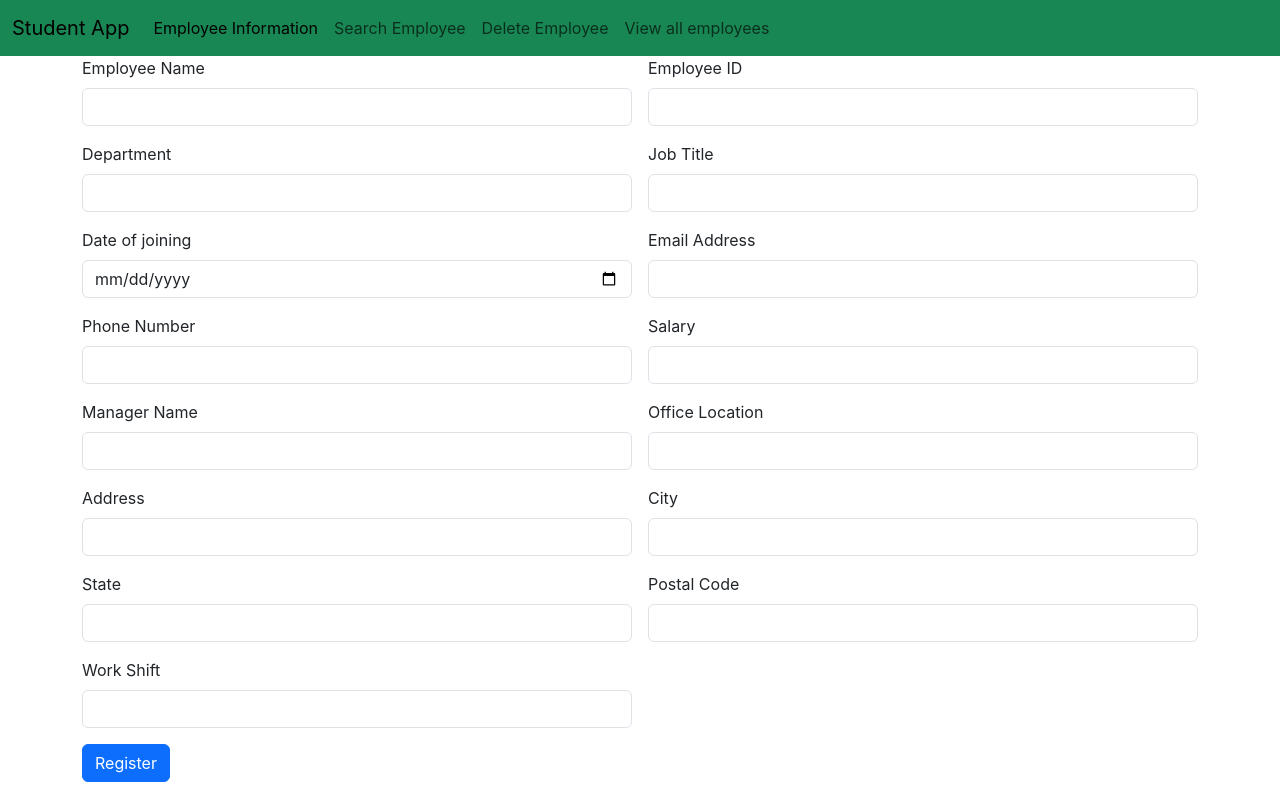
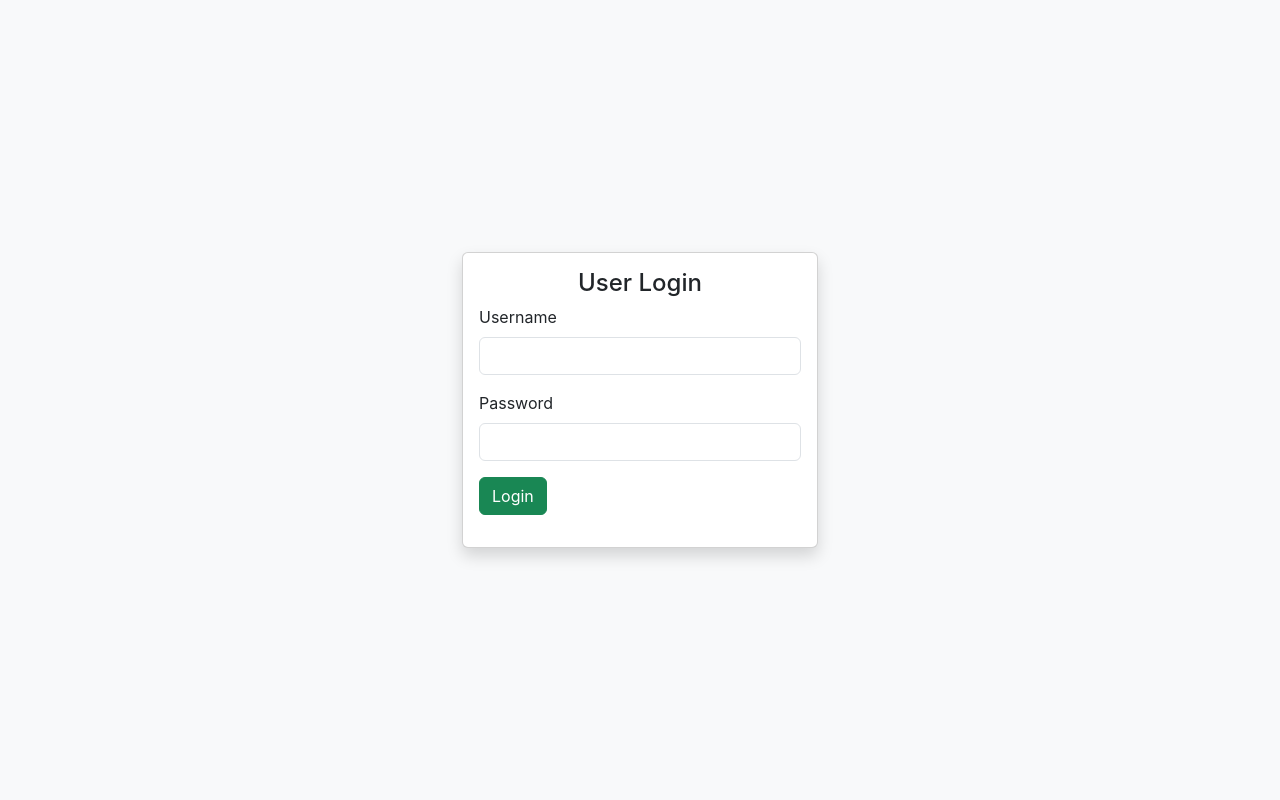
Before and after one commit to NeilMathew33/Employee-Info-React, a React (Create React App) app: page / in a window 1280 px wide. Built offline with nearby package versions, Linux system fonts and the light colour scheme.

Commit message:
added login page

```diff
--- a/public/index.html
+++ b/public/index.html
@@ -27,7 +27,7 @@
   <title>React App</title>
 </head>
 
-<body>
+<body class="bg-light">
   <noscript>You need to enable JavaScript to run this app.</noscript>
   <div id="root"></div>
   <!--
--- a/src/App.js
+++ b/src/App.js
@@ -5,15 +5,17 @@ import DeleteEmployee from './container/DeleteEmployee';
 import SearchEmployee from './container/SearchEmployee';
 import ViewEmployee from './container/ViewEmployee';
 import { BrowserRouter, Route, Routes } from 'react-router-dom';
+import Login from './container/Login';
 
 function App() {
   return (
     <BrowserRouter>
       <Routes>
-        <Route path="/" element={<EmployeeInformation />} />
+        <Route path="/Add" element={<EmployeeInformation />} />
         <Route path="/delete" element={<DeleteEmployee />} />
         <Route path="/search" element={<SearchEmployee />} />
         <Route path="/ViewAll" element={<ViewEmployee />} />
+        <Route path="/" element={<Login />} />
       </Routes>
     </BrowserRouter>
   );
--- a/src/container/EmployeeNavBar.jsx
+++ b/src/container/EmployeeNavBar.jsx
@@ -11,7 +11,7 @@ const EmployeeNavBar = () => {
     </button>
     <div class="collapse navbar-collapse" id="navbarNavAltMarkup">
       <div class="navbar-nav">
-        <a class="nav-link active" aria-current="page" href="/">Employee Information</a>
+        <a class="nav-link active" aria-current="page" href="/Add">Employee Information</a>
         <a class="nav-link" href="/search">Search Employee</a>
         <a class="nav-link" href="/delete">Delete Employee</a>
         <a class="nav-link" href="/ViewAll">View all employees</a>
--- /dev/null
+++ b/src/container/Login.jsx
@@ -0,0 +1,36 @@
+import React from 'react'
+
+const Login = () => {
+  return (
+    <div>
+
+<div className="container">
+    <div className="row justify-content-center vh-100 align-items-center">
+        <div className="col col-12 col-sm-8 col-md-6 col-lg-4 col-xl-4 col-xxl-4">
+
+<div class="card shadow">
+  <div class="card-body">
+    <h4 class="text-center">User Login</h4>
+    <div className="mb-3">
+        <label htmlFor="" className="form-label">Username</label>
+        <input type="text" className="form-control" />
+    </div>
+    <div className="mb-3">
+        <label htmlFor="" className="form-label">Password</label>
+        <input type="text" className="form-control" />
+    </div>
+    <div className="mb-3">
+        <button className="btn btn-success">Login</button>
+    </div>
+  </div>
+</div>
+
+        </div>
+    </div>
+</div>
+
+    </div>
+  )
+}
+
+export default Login
--- a/src/container/ViewEmployee.jsx
+++ b/src/container/ViewEmployee.jsx
@@ -32,7 +32,7 @@ return (
                 <img height="200" src={value.Profilepic} class="card-img-top" alt="..." />
                 <div class="card-body">
                   <h5 class="card-title">{value.name}</h5>
-                  <p class="card-text">{value.Jobtitle}</p>
+                  <p class="card-text">{value.jobtitle}</p>
                   <a href="#" class="btn btn-primary">Go somewhere</a>
                 </div>
               </div>
@@ -49,5 +49,4 @@ return (
   </div>
 )
 }
-
 export default ViewEmployee
```
